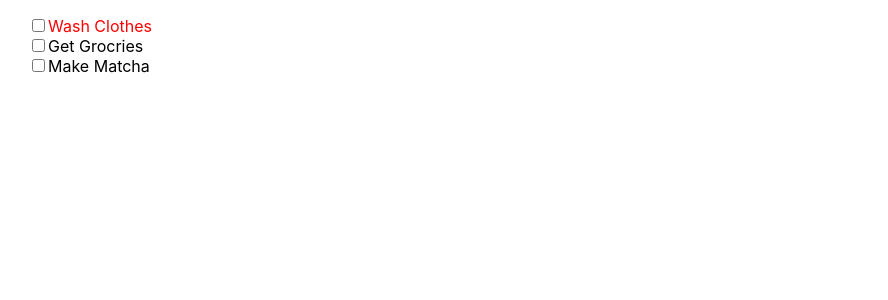
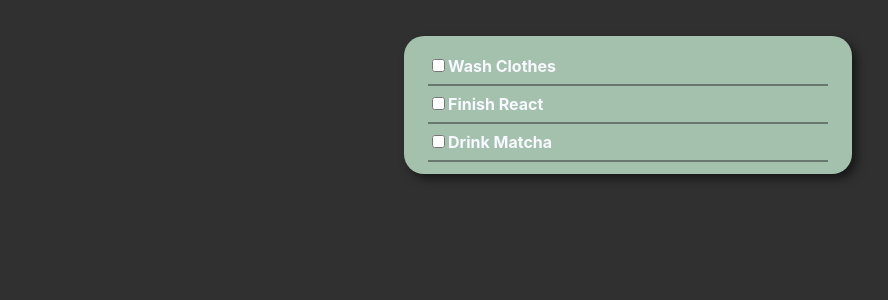
Before and after one commit to NunezAN/react-crash, a React (Create React App) app: page / in a window 1280 px wide. Shown: the top 300 px of the page, without its empty margins (12-900 px from the left). Built offline with nearby package versions, Linux system fonts and the light colour scheme.

Commit message:
initial styling for to-do list

```diff
--- a/src/components/TodoList.css
+++ b/src/components/TodoList.css
@@ -1,6 +1,31 @@
-ul{
-    list-style: none;
+*{
+    background: #303030;
+    color: #f8f8ff;
 }
-.checkbox__item{
-    color: red;
+.container{
+    padding: 36px;
+    margin: 0 auto;
+    font-weight: 700;
 }
+.TodoList--container{
+    max-width: 400px;
+    padding: 12px 24px;
+    width: 100%;
+    border: none;
+    display: flex;
+    flex-direction: column;
+    justify-content: center;
+    margin: 0 auto;
+    background-color: #a3c1ad;
+    box-shadow: 5px 5px 10px rgba(0,0,0,0.5);
+    border-radius: 20px;
+
+}
+.TodoItem{
+    background: inherit;
+    border-bottom:2px solid rgba(48, 48, 48, .5);
+    padding: 8px 0;
+}
+.Todo__Label{
+    background-color: inherit;
+}
--- a/src/components/TodoList.jsx
+++ b/src/components/TodoList.jsx
@@ -1,23 +1,27 @@
-import "./TodoList.css"
+import "./TodoList.css";
 
-function TodoList(){
-    const taskOne = "Wash Clothes"
-    return(
-        <ul>
-            <li className="checkbox__item">
-                <input type="checkbox" id="checkbox1"/>
-                <label htmlFor="checkbox1">{`${taskOne}`}</label>
-            </li>
-            <li>
-                <input type="checkbox" id="checkbox2"/>
-                <label htmlFor="checkbox2">Get Grocries</label>
-            </li>
-            <li>
-                <input type="checkbox" id="checkbox3"/>
-                <label htmlFor="checkbox3">Make Matcha</label>
-            </li>
-        </ul>
-    );
+function TodoList() {
+  const taskOne = "Wash Clothes";
+  const taskTwo = "Finish React";
+  const taskThree = "Drink Matcha";
+  return (
+    <div className="container">
+      <div className="TodoList--container">
+        <div className="TodoItem">
+          <input type="checkbox" id="checkbox1" />
+          <label className="Todo__Label" htmlFor="checkbox1">{`${taskOne}`}</label>
+        </div>
+        <div className="TodoItem">
+          <input type="checkbox" id="checkbox2" />
+          <label className="Todo__Label" htmlFor="checkbox2">{`${taskTwo}`}</label>
+        </div>
+        <div className="TodoItem">
+          <input type="checkbox" id="checkbox3" />
+          <label className="Todo__Label" htmlFor="checkbox3">{`${taskThree}`}</label>
+        </div>
+      </div>
+    </div>
+  );
 }
 
 export default TodoList;
```
